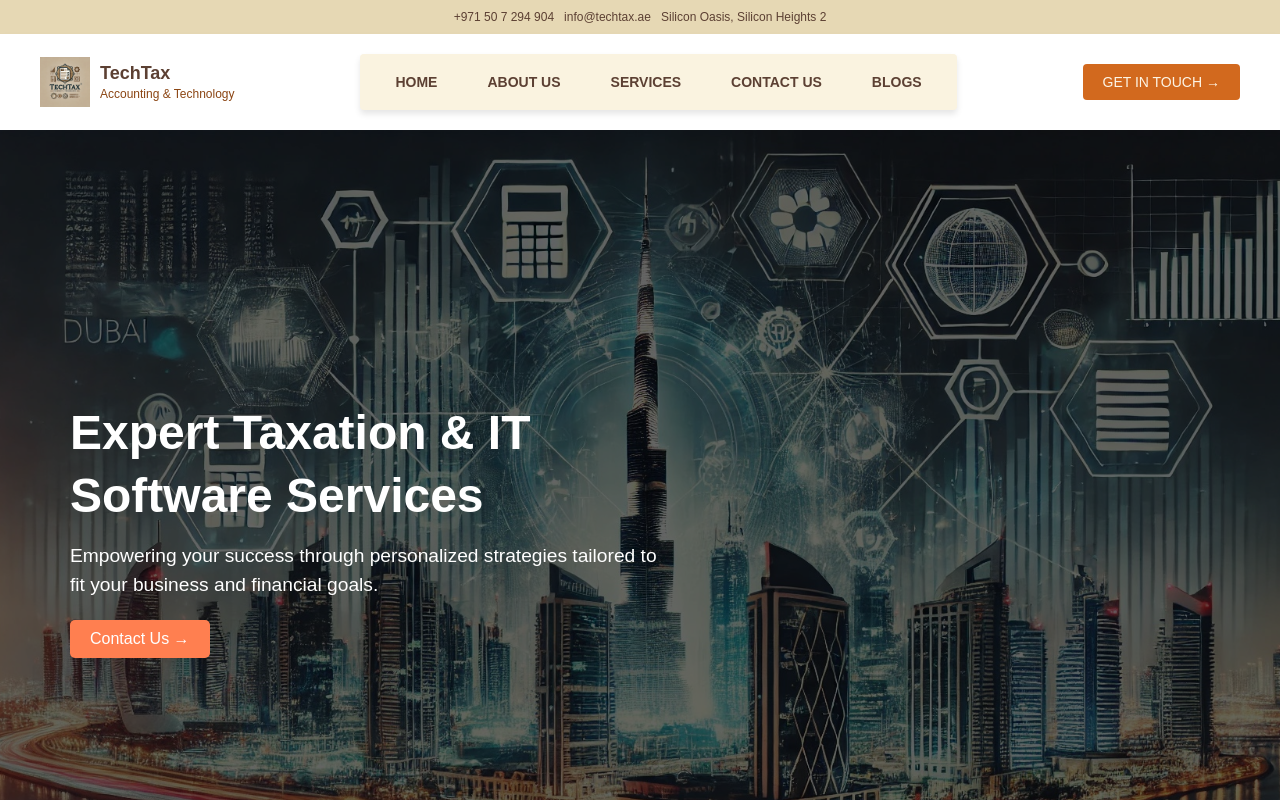
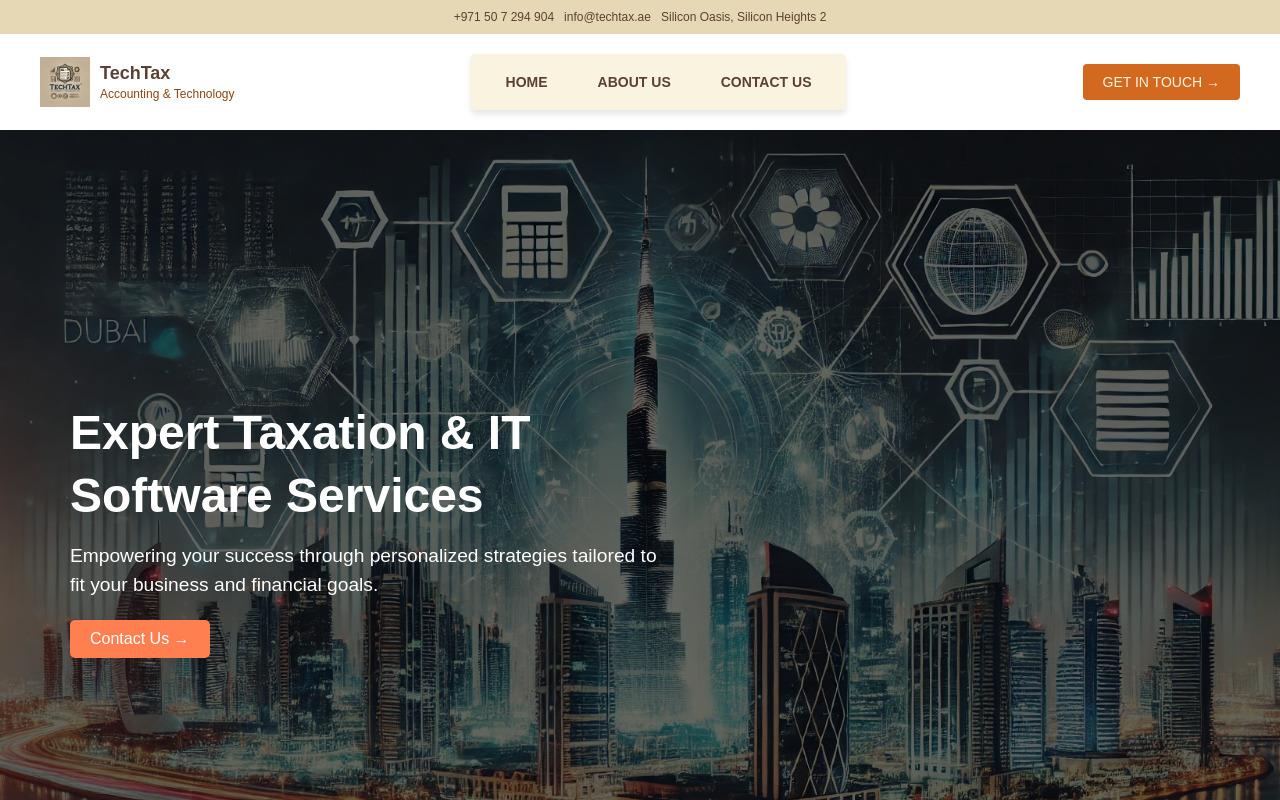
Before and after one commit to Ap1297/TechTax, a React (Create React App) app: page / in a window 1280 px wide. Shown: the top 800 px of the page. Built offline with nearby package versions, Linux system fonts and the light colour scheme.

Commit message:
Header changes

```diff
--- a/src/components/Header.js
+++ b/src/components/Header.js
@@ -38,9 +38,9 @@ const Navbar = () => {
         <nav className={`navbar-links ${menuOpen ? "active" : ""}`}>
           <Link to="/" onClick={closeMenu}>HOME</Link>
           <Link to="/about" onClick={closeMenu}>ABOUT US</Link>
-          <Link to="/services" onClick={closeMenu}>SERVICES</Link>
+          {/* <Link to="/services" onClick={closeMenu}>SERVICES</Link> */}
           <Link to="/contact" onClick={closeMenu}>CONTACT US</Link>
-          <Link to="/blogs" onClick={closeMenu}>BLOGS</Link>
+          {/* <Link to="/blogs" onClick={closeMenu}>BLOGS</Link> */}
         </nav>
 
         <div className="navbar-actions">
```
